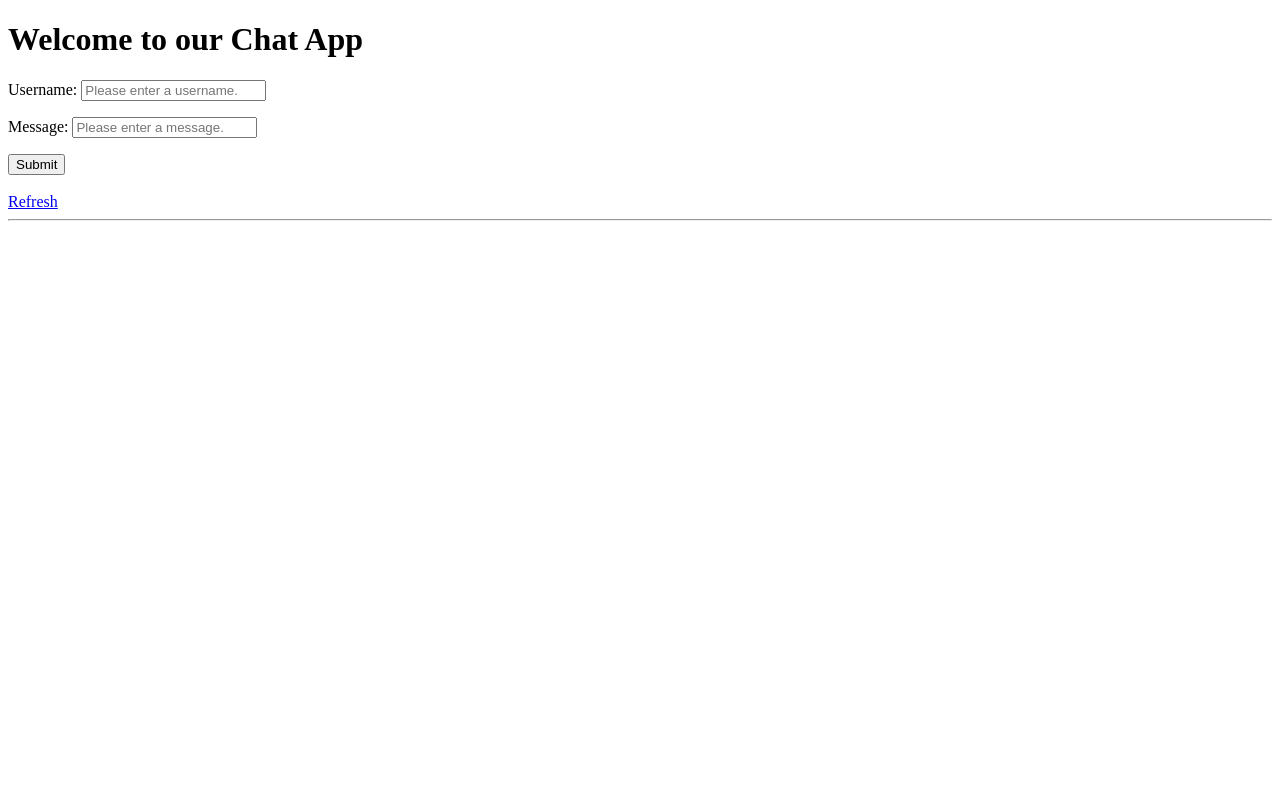
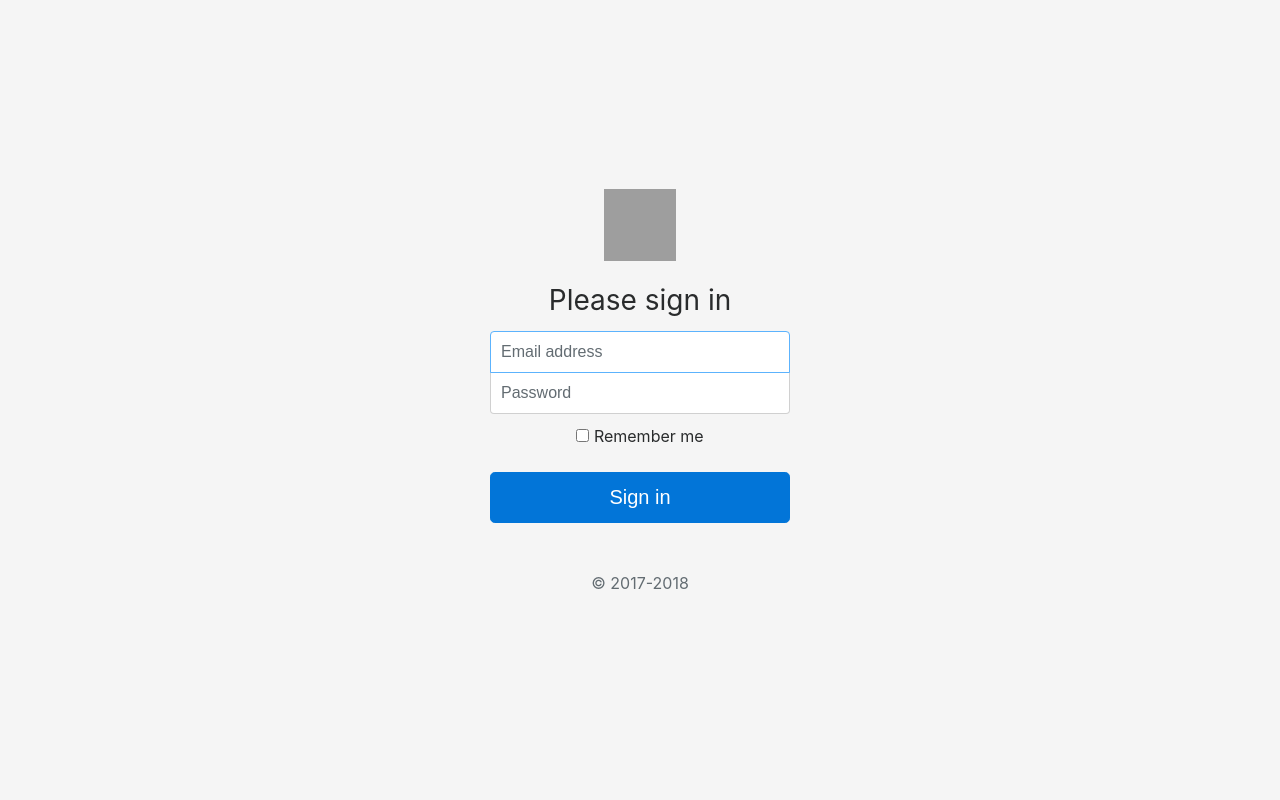
Before and after one commit to jdieber42/chatApp, a Flask app: page / in a window 1280 px wide. Run offline with Flask 2, Linux system fonts and the light colour scheme; data that the repository does not hold is empty; grey boxes are pictures that could not be loaded.

Commit message:
Add new index file.

```diff
--- a/main.py
+++ b/main.py
@@ -1,5 +1,5 @@
 import os
-from flask import Flask, render_template, request
+from flask import Flask, render_template, request, make_response
 from flask_sqlalchemy import SQLAlchemy
 
 webapp = Flask(__name__)
@@ -21,6 +21,14 @@ db.create_all()
 
 @webapp.route("/", methods=["GET", "POST"])
 def index():
+    response = make_response(render_template("index.html"))
+    response.set_cookie("email", "email@email.com")
+
+    return response
+
+
+@webapp.route("/chat", methods=["GET", "POST"])
+def chat():
     username = None
     if request.method == "POST":
         username = request.form.get("username")
@@ -35,7 +43,7 @@ def index():
 
     messages = Message.query.all()
 
-    return render_template("index.html", username=username, messages=messages)
+    return render_template("chat.html", username=username, messages=messages)
 
 
 @webapp.route("/delete", methods=["GET"])
@@ -50,7 +58,7 @@ def delete():
     username = request.args.get("username")
     messages = Message.query.all()
 
-    return render_template("index.html", username=username, messages=messages)
+    return render_template("chat.html", username=username, messages=messages)
 
 if __name__ == "__main__":
     webapp.run(use_reloader=True)
--- /dev/null
+++ b/static/css/chat.css
@@ -0,0 +1,49 @@
+html,
+body {
+  height: 100%;
+}
+
+body {
+  display: -ms-flexbox;
+  display: -webkit-box;
+  display: flex;
+  -ms-flex-align: center;
+  -ms-flex-pack: center;
+  -webkit-box-align: center;
+  align-items: center;
+  -webkit-box-pack: center;
+  justify-content: center;
+  padding-top: 40px;
+  padding-bottom: 40px;
+  background-color: #f5f5f5;
+}
+
+.form-signin {
+  width: 100%;
+  max-width: 330px;
+  padding: 15px;
+  margin: 0 auto;
+}
+.form-signin .checkbox {
+  font-weight: 400;
+}
+.form-signin .form-control {
+  position: relative;
+  box-sizing: border-box;
+  height: auto;
+  padding: 10px;
+  font-size: 16px;
+}
+.form-signin .form-control:focus {
+  z-index: 2;
+}
+.form-signin input[type="email"] {
+  margin-bottom: -1px;
+  border-bottom-right-radius: 0;
+  border-bottom-left-radius: 0;
+}
+.form-signin input[type="password"] {
+  margin-bottom: 10px;
+  border-top-left-radius: 0;
+  border-top-right-radius: 0;
+}
--- a/templates/index.html
+++ b/templates/index.html
@@ -1,37 +1,41 @@
-<!DOCTYPE html>
+<!doctype html>
 <html lang="en">
-<head>
-    <meta charset="UTF-8">
-    <title>Chat App</title>
-</head>
-<body>
+  <head>
+    <meta charset="utf-8">
+    <meta name="viewport" content="width=device-width, initial-scale=1, shrink-to-fit=no">
 
-<h1>Welcome to our Chat App</h1>
+    <title>Simple Chat App</title>
 
-<form action="/" method="Post">
-    <p>Username: {% if username %}
-        <b>{{ username }}</b>
-        <input type="hidden" value="{{ username }}" name="username">
-        {% else %}
-        <input type="TextArea" placeholder="Please enter a username." name="username">
-        {% endif %}
-    </p>
-    <p>Message: <input type="Text" placeholder="Please enter a message." name="message"></p>
+    <link rel="canonical" href="https://getbootstrap.com/docs/4.0/examples/sign-in/">
 
-    <input type="submit" value="Submit">
-</form>
-<br>
-<a href="/?username={{ username }}">Refresh</a>
-<hr>
-{% for msg in messages %}
-<p>
-    <b>user: {{ msg.username }}</b>
-    {{ msg.message }}
-    {% if msg.username == username %}
-    <a href="/delete?username={{ username }}&id={{msg.id}}">Delete</a>
-    {% endif %}
-</p>
-{% endfor  %}
+    <!-- Bootstrap core CSS -->
+    <link href="https://getbootstrap.com/docs/4.0/dist/css/bootstrap.min.css" rel="stylesheet">
 
-</body>
+    <!-- Custom styles for this template -->
+    <link href="/static/css/chat.css" rel="stylesheet">
+  </head>
+
+  <body class="text-center">
+    <form class="form-signin">
+      <img class="mb-4" src="https://getbootstrap.com/docs/4.0/assets/brand/bootstrap-solid.svg" alt="" width="72" height="72">
+      <h1 class="h3 mb-3 font-weight-normal">Please sign in</h1>
+      <label for="inputEmail" class="sr-only">Email address</label>
+
+      <input type="email" id="inputEmail" class="form-control" placeholder="Email address" required autofocus>
+
+      <label for="inputPassword" class="sr-only">Password</label>
+
+      <input type="password" id="inputPassword" class="form-control" placeholder="Password" required>
+
+      <div class="checkbox mb-3">
+        <label>
+
+          <input type="checkbox" value="remember-me"> Remember me
+
+        </label>
+      </div>
+      <button class="btn btn-lg btn-primary btn-block" type="submit">Sign in</button>
+      <p class="mt-5 mb-3 text-muted">&copy; 2017-2018</p>
+    </form>
+  </body>
 </html>
```
Also changed, not shown: templates/chat.html (added, +37 -0 lines).
